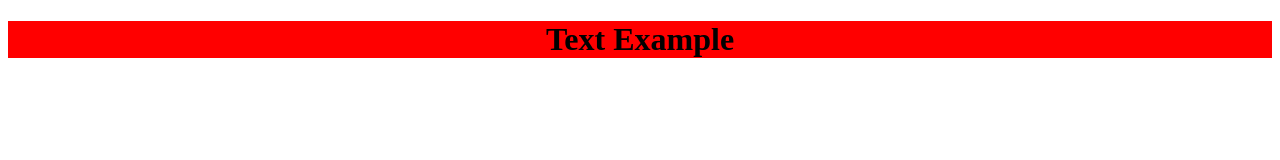
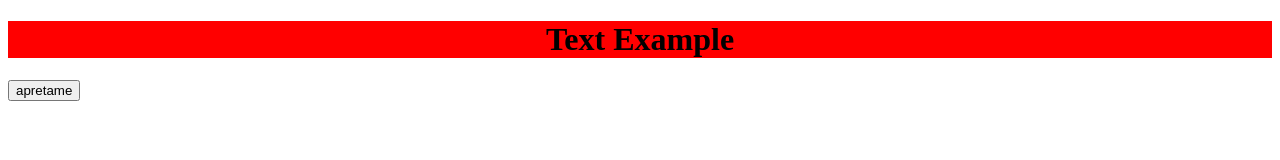
Before and after one commit to liledu/liledu.github.io, a plain HTML site: page index.html in a window 1280 px wide. Drawn offline with Linux system fonts and the light colour scheme.

Commit message:
Add files via upload

```diff
--- a/index.html
+++ b/index.html
@@ -14,5 +14,7 @@
 
     <h1 class="text">Text Example</h1>
 
+    <button onclick="location.href='./inde.html'"> apretame </button>
+
 </body>
 </html>
```
Also changed, not shown: inde.html (added, +1 -0 lines).
